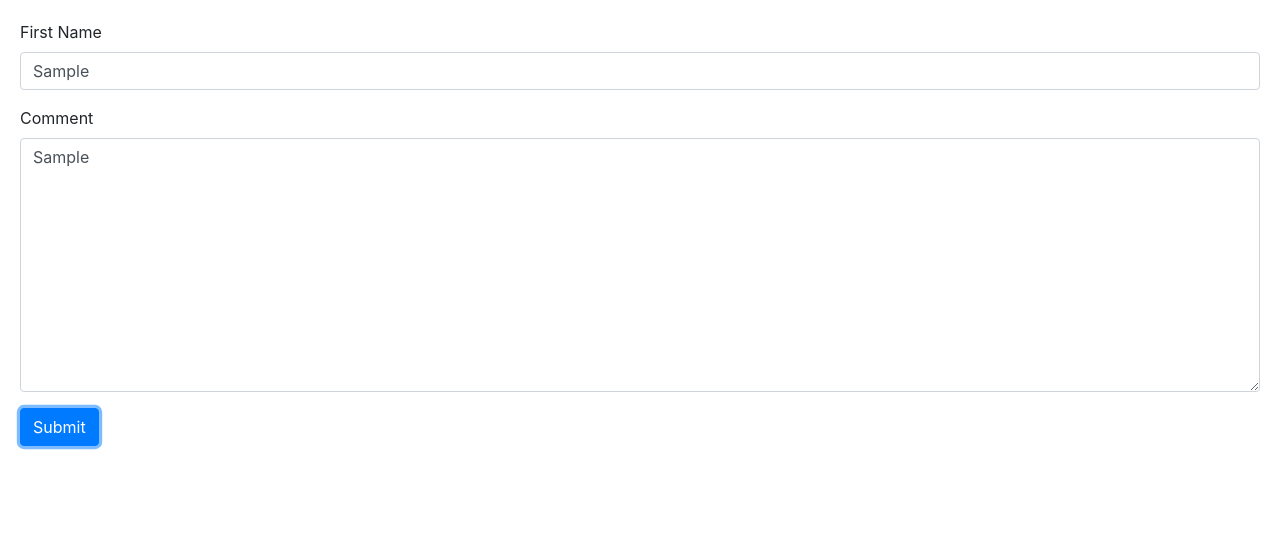
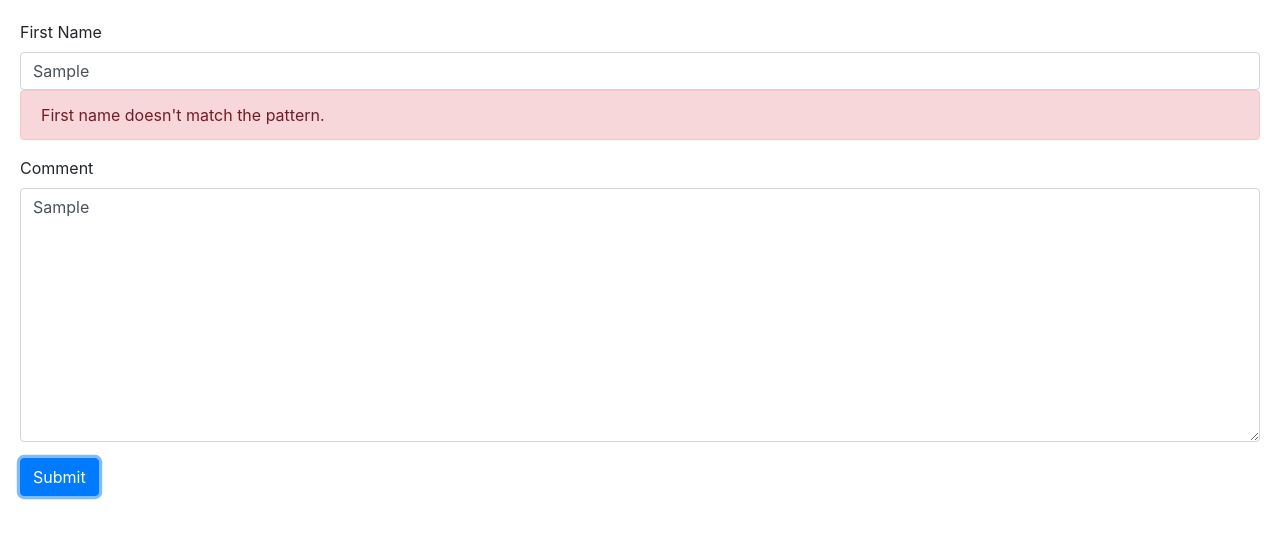
Before and after one commit to rkdhatt/angular, an Angular app: page / in a window 1280 px wide. Both pictures are taken after typing "Sample", "Sample" into the empty fields and a click on the button "Submit". Shown: the top 538 px of the page. Built offline with nearby package versions, Linux system fonts and the light colour scheme; what angular-font-awesome would draw is missing.

Commit message:
Adding specific validation errors.

```diff
--- a/src/app/contact-form/contact-form.component.html
+++ b/src/app/contact-form/contact-form.component.html
@@ -1,8 +1,12 @@
 <form>
   <div class="form-group">
       <label for="firstName">First Name</label>
-      <input required ngModel name="firstName" #firstName="ngModel" (change)="log(firstName)" id="firstName" type="text" class="form-control">
-      <div class="alert alert-danger" *ngIf="firstName.touched && !firstName.valid">First name is required.</div>
+      <input required minlength="3" maxlength="10" pattern="banana" ngModel name="firstName" #firstName="ngModel" (change)="log(firstName)" id="firstName" type="text" class="form-control">
+      <div class="alert alert-danger" *ngIf="firstName.touched && !firstName.valid">
+        <div *ngIf="firstName.errors.required">First Name is required.</div>
+        <div *ngIf="firstName.errors.minlength">First name should be minimum {{ firstName.errors.minlength.requiredLength }} characters.</div>
+        <div *ngIf="firstName.errors.pattern">First name doesn't match the pattern.</div>
+      </div>
     </div>
   <div class="form-group">
     <label for="comment">Comment</label>
```
